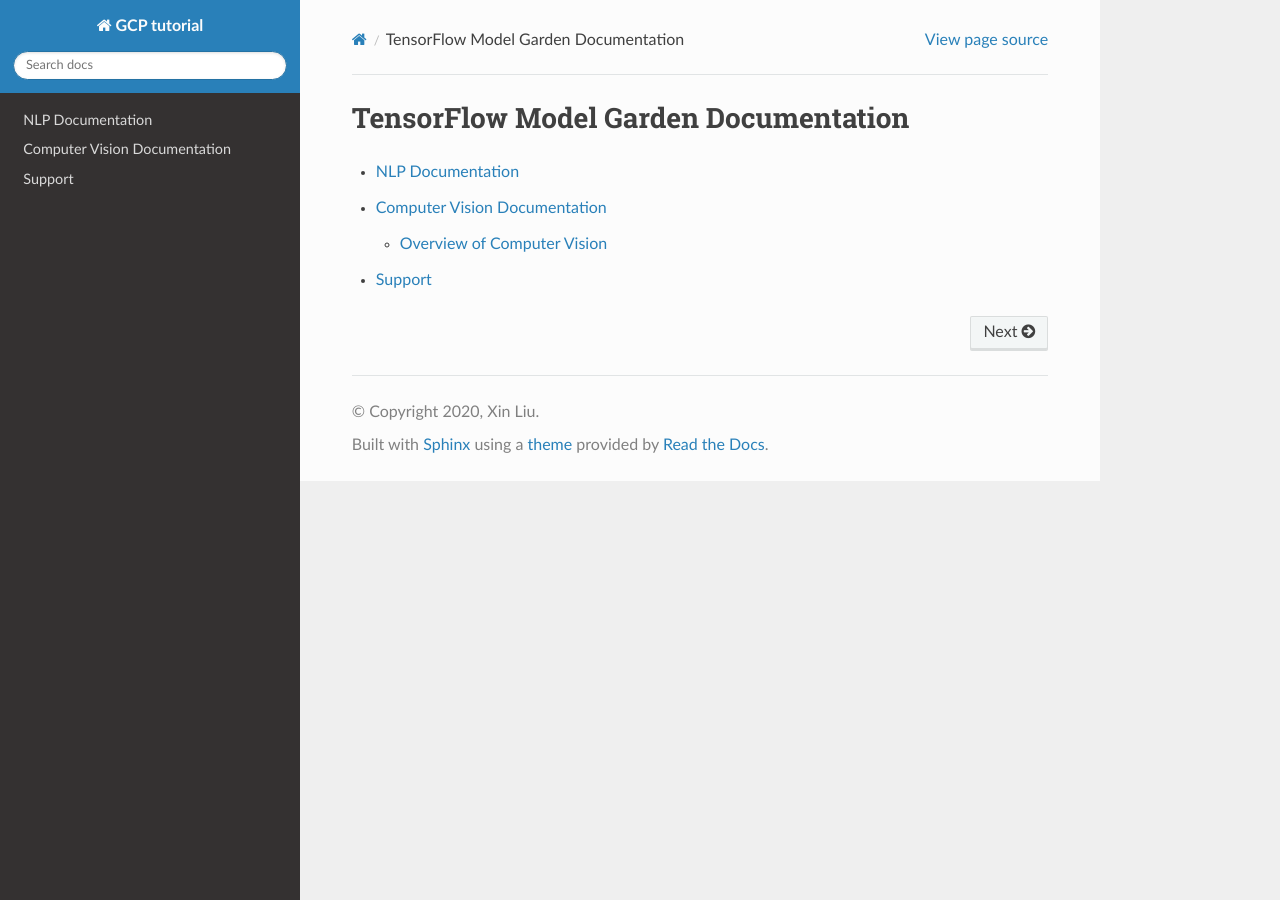
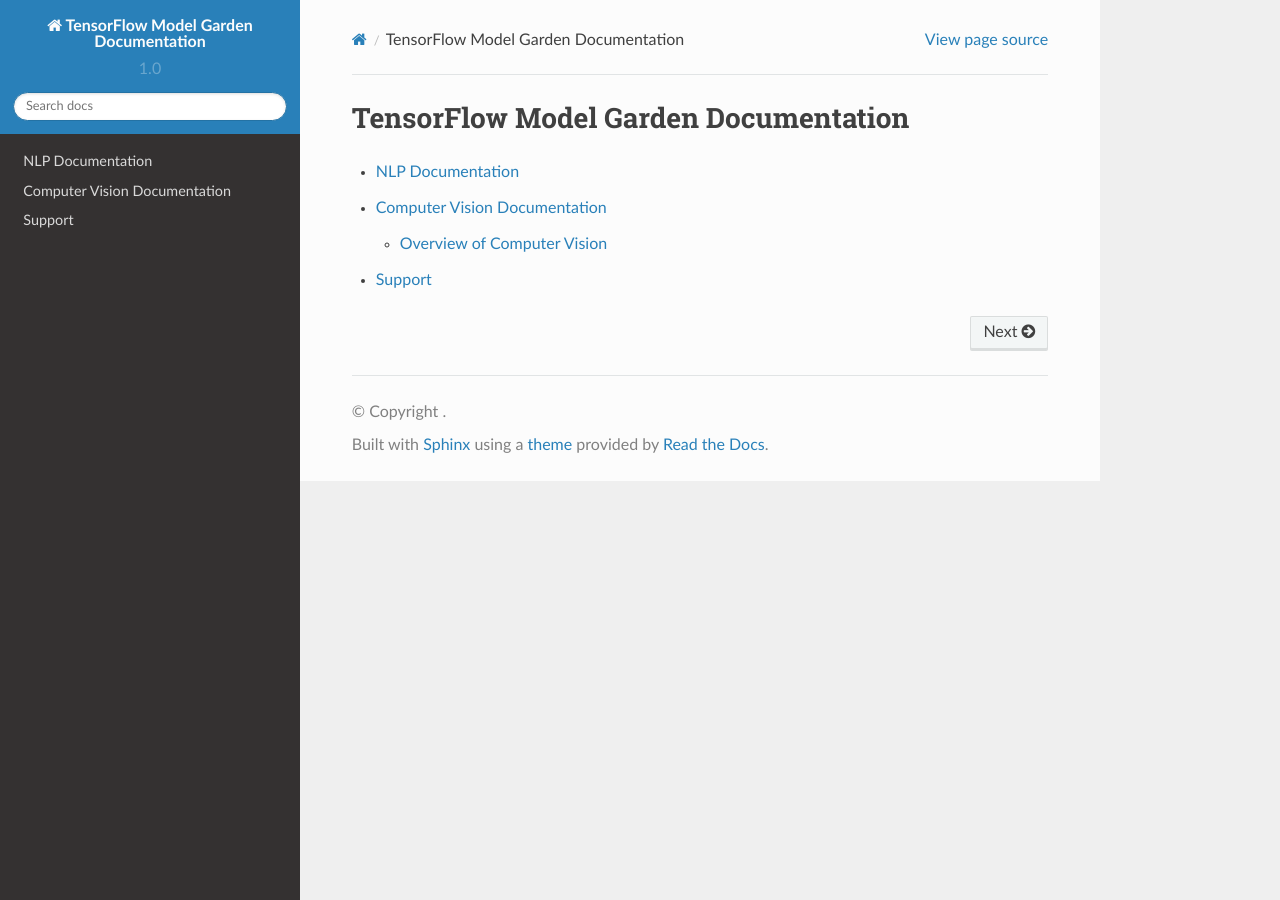
Before and after one commit to syiming/testbed, a Sphinx documentation site: the page built from docs/source/index.rst, in a window 1280 px wide. Built offline with Sphinx 7.4.7 and the Read the Docs theme 2.0.0, drawn with Linux system fonts in a browser that asks for light colours; pages that are not in the unit, such as notebooks, are missing from menus.

Commit message:
Update conf.py

```diff
--- a/docs/source/conf.py
+++ b/docs/source/conf.py
@@ -19,12 +19,10 @@
 
 # -- Project information -----------------------------------------------------
 
-project = 'GCP tutorial'
-copyright = '2020, Xin Liu'
-author = 'Xin Liu'
+project = 'TensorFlow Model Garden Documentation'
 
 # The short X.Y version
-version = ''
+version = '1.0'
 # The full version, including alpha/beta/rc tags
 release = ''
 
```
